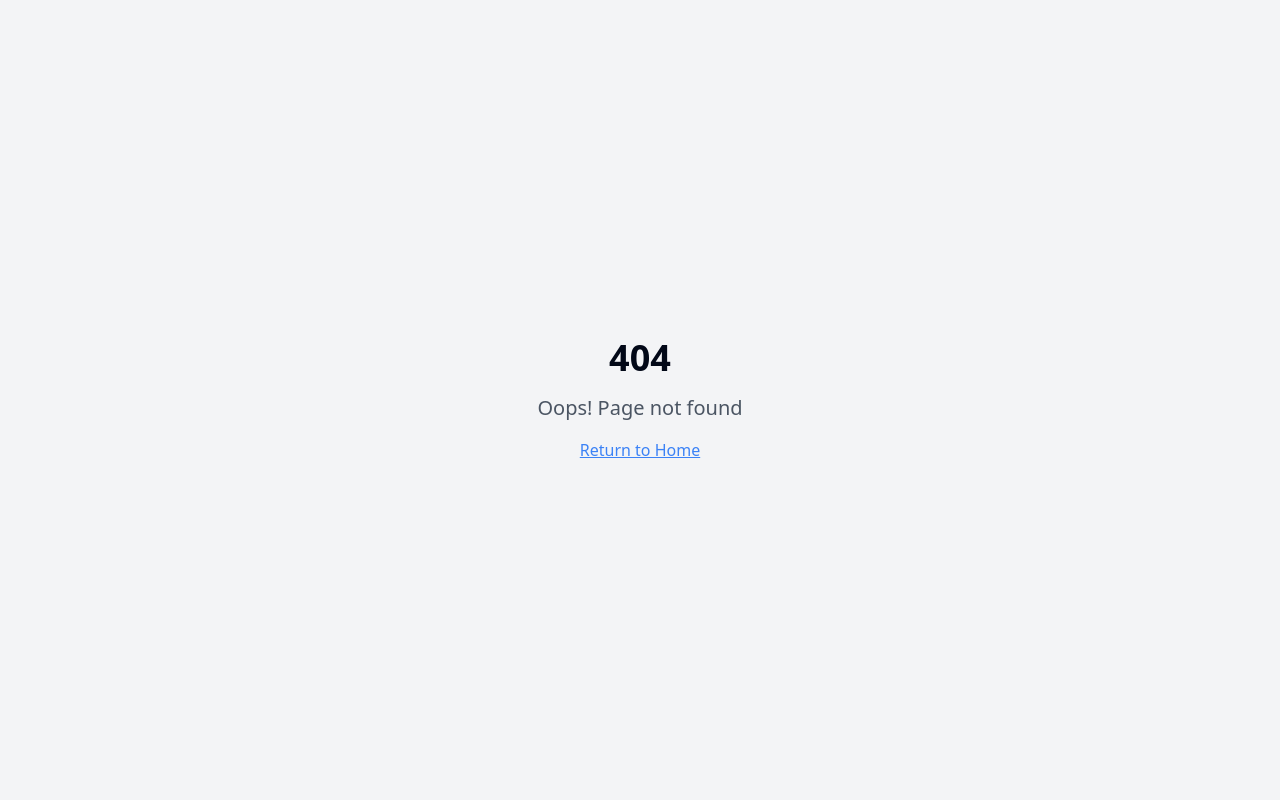
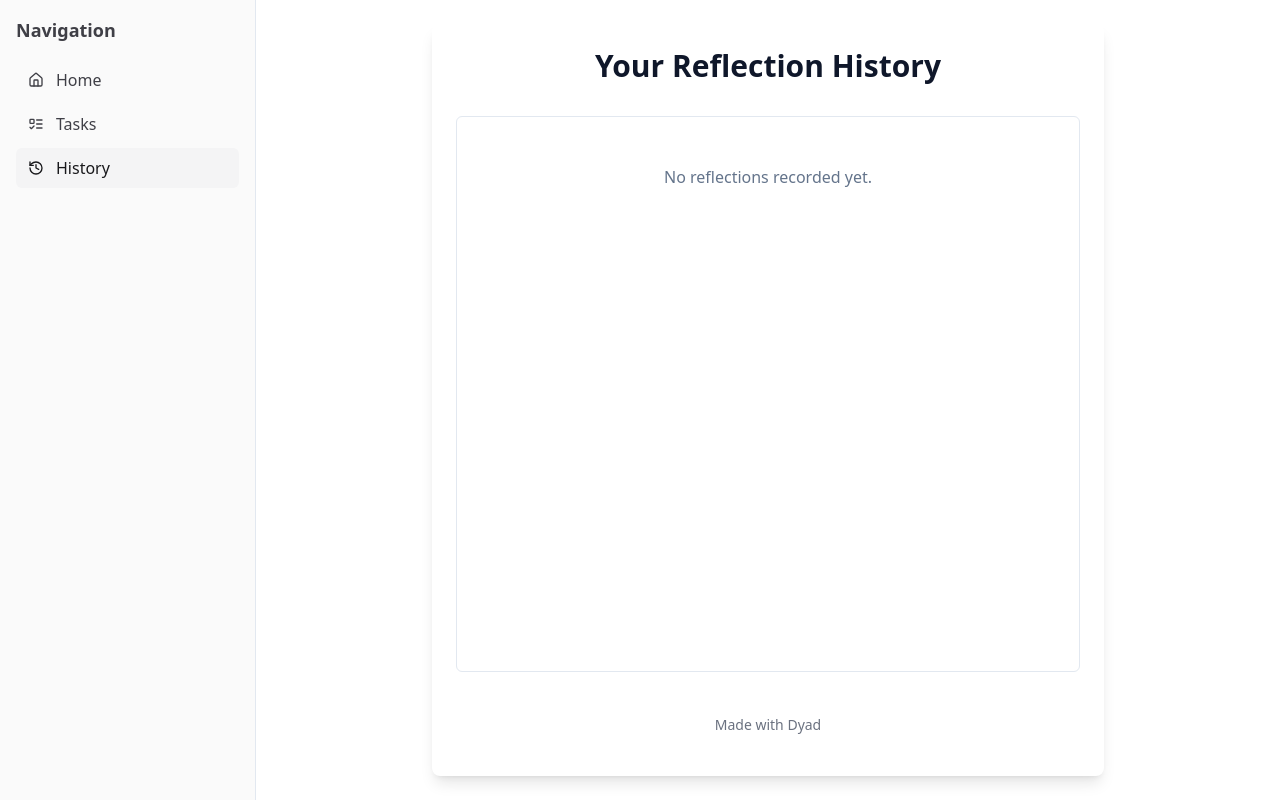
Before and after one commit to calokeshdandwani/my-reflection-app, a React (Vite) app: page /history in a window 1280 px wide. Before the commit this address had no page. Built offline with nearby package versions, Linux system fonts and the light colour scheme.

Commit message:
[dyad] wrote 5 file(s)

```diff
--- a/src/App.tsx
+++ b/src/App.tsx
@@ -5,6 +5,7 @@ import { QueryClient, QueryClientProvider } from "@tanstack/react-query";
 import { BrowserRouter, Routes, Route } from "react-router-dom";
 import HomePage from "./pages/HomePage"; // New Home page
 import TasksPage from "./pages/TasksPage"; // Renamed Index to TasksPage
+import HistoryPage from "./pages/HistoryPage"; // New History page
 import NotFound from "./pages/NotFound";
 import Layout from "./components/Layout"; // Import Layout
 import NotificationScheduler from "./components/NotificationScheduler"; // Import NotificationScheduler
@@ -21,6 +22,7 @@ const App = () => (
         <Routes>
           <Route path="/" element={<Layout><HomePage /></Layout>} /> {/* New Home page as default */}
           <Route path="/tasks" element={<Layout><TasksPage /></Layout>} /> {/* Existing tasks page */}
+          <Route path="/history" element={<Layout><HistoryPage /></Layout>} /> {/* New History page */}
           {/* ADD ALL CUSTOM ROUTES ABOVE THE CATCH-ALL "*" ROUTE */}
           <Route path="*" element={<NotFound />} />
         </Routes>
--- a/src/components/SidebarNav.tsx
+++ b/src/components/SidebarNav.tsx
@@ -1,7 +1,7 @@
 import React from "react";
 import { NavLink } from "react-router-dom";
 import { cn } from "@/lib/utils";
-import { Home, ListTodo } from "lucide-react";
+import { Home, ListTodo, History } from "lucide-react"; // Import History icon
 
 const SidebarNav: React.FC = () => {
   return (
@@ -30,6 +30,18 @@ const SidebarNav: React.FC = () => {
         <ListTodo className="h-4 w-4" />
         Tasks
       </NavLink>
+      <NavLink
+        to="/history"
+        className={({ isActive }) =>
+          cn(
+            "flex items-center gap-3 rounded-md px-3 py-2 text-sidebar-foreground transition-all hover:bg-sidebar-accent hover:text-sidebar-accent-foreground",
+            isActive && "bg-sidebar-accent text-sidebar-accent-foreground",
+          )
+        }
+      >
+        <History className="h-4 w-4" />
+        History
+      </NavLink>
     </nav>
   );
 };
--- /dev/null
+++ b/src/pages/HistoryPage.tsx
@@ -0,0 +1,53 @@
+import React from "react";
+import { loadState } from "@/lib/storage";
+import { format } from "date-fns";
+import { MadeWithDyad } from "@/components/made-with-dyad";
+import { ScrollArea } from "@/components/ui/scroll-area";
+
+interface HourlyResponse {
+  timestamp: string; // ISO string date
+  response: string;
+}
+
+const HistoryPage: React.FC = () => {
+  const [responses, setResponses] = React.useState<HourlyResponse[]>([]);
+
+  React.useEffect(() => {
+    const storedResponses = loadState<HourlyResponse[]>("hourlyResponses");
+    if (storedResponses) {
+      // Sort responses from newest to oldest
+      const sortedResponses = [...storedResponses].sort((a, b) =>
+        new Date(b.timestamp).getTime() - new Date(a.timestamp).getTime()
+      );
+      setResponses(sortedResponses);
+    }
+  }, []);
+
+  return (
+    <div className="flex flex-col h-full max-w-2xl mx-auto p-6 bg-card rounded-lg shadow-lg">
+      <h1 className="text-3xl font-bold text-center mb-8 text-primary">Your Reflection History</h1>
+
+      <ScrollArea className="flex-1 mb-6 p-4 border rounded-md bg-background">
+        {responses.length === 0 ? (
+          <p className="text-muted-foreground text-center mt-8">No reflections recorded yet.</p>
+        ) : (
+          <div className="space-y-4">
+            {responses.map((entry, index) => (
+              <div key={index} className="flex flex-col items-start">
+                <div className="bg-gray-100 text-gray-800 p-3 rounded-lg max-w-[80%] self-start">
+                  <p>{entry.response}</p>
+                  <p className="text-xs text-gray-600 mt-1 text-right">
+                    {format(new Date(entry.timestamp), "MMM dd, yyyy HH:mm")}
+                  </p>
+                </div>
+              </div>
+            ))}
+          </div>
+        )}
+      </ScrollArea>
+      <MadeWithDyad />
+    </div>
+  );
+};
+
+export default HistoryPage;
--- a/src/pages/HomePage.tsx
+++ b/src/pages/HomePage.tsx
@@ -3,7 +3,6 @@ import { Input } from "@/components/ui/input";
 import { Button } from "@/components/ui/button";
 import { Send } from "lucide-react";
 import { loadState, saveState } from "@/lib/storage";
-import { format } from "date-fns";
 import { MadeWithDyad } from "@/components/made-with-dyad";
 
 interface HourlyResponse {
@@ -13,6 +12,7 @@ interface HourlyResponse {
 
 const HomePage: React.FC = () => {
   const [currentResponse, setCurrentResponse] = React.useState("");
+  // Responses are no longer displayed directly on this page, but still saved
   const [responses, setResponses] = React.useState<HourlyResponse[]>([]);
 
   React.useEffect(() => {
@@ -33,7 +33,7 @@ const HomePage: React.FC = () => {
         response: currentResponse.trim(),
       };
       setResponses((prevResponses) => [...prevResponses, newResponse]);
-      setCurrentResponse("");
+      setCurrentResponse(""); // Clear input after sending
     }
   };
 
@@ -41,29 +41,12 @@ const HomePage: React.FC = () => {
     <div className="flex flex-col h-full max-w-2xl mx-auto p-6 bg-card rounded-lg shadow-lg">
       <h1 className="text-3xl font-bold text-center mb-8 text-primary">Your Daily Reflection</h1>
 
-      <div className="flex-1 overflow-y-auto mb-6 p-4 border rounded-md bg-background">
-        <div className="flex flex-col items-start mb-4">
+      <div className="flex-1 mb-6 p-4 border rounded-md bg-background flex items-center justify-center">
+        <div className="flex flex-col items-start">
           <div className="bg-blue-100 text-blue-800 p-3 rounded-lg max-w-[80%] self-start">
             <p className="font-semibold">What you did in the last one hour?</p>
           </div>
         </div>
-
-        {responses.length === 0 ? (
-          <p className="text-muted-foreground text-center mt-8">No responses yet. Type your first reflection below!</p>
-        ) : (
-          <div className="space-y-4">
-            {responses.map((entry, index) => (
-              <div key={index} className="flex flex-col items-end">
-                <div className="bg-green-100 text-green-800 p-3 rounded-lg max-w-[80%] self-end">
-                  <p>{entry.response}</p>
-                  <p className="text-xs text-green-700 mt-1 text-right">
-                    {format(new Date(entry.timestamp), "MMM dd, yyyy HH:mm")}
-                  </p>
-                </div>
-              </div>
-            ))}
-          </div>
-        )}
       </div>
 
       <div className="flex gap-2">
--- a/src/pages/TasksPage.tsx
+++ b/src/pages/TasksPage.tsx
@@ -6,8 +6,9 @@ import { Area, Task } from "@/types";
 import { loadState, saveState } from "@/lib/storage";
 import { v4 as uuidv4 } from "uuid";
 import { toast } from "sonner";
+import Layout from "@/components/Layout"; // Import Layout
 
-const TasksPage = () => { // Renamed from Index
+const TasksPage = () => {
   const [areas, setAreas] = React.useState<Area[]>([]);
   const [tasks, setTasks] = React.useState<Task[]>([]);
   const [selectedAreaId, setSelectedAreaId] = React.useState<string | null>(null);
@@ -92,7 +93,16 @@ const TasksPage = () => { // Renamed from Index
     : [];
 
   return (
-    <div className="flex flex-col h-full">
+    <Layout
+      sidebar={
+        <AreaList
+          areas={areas}
+          selectedAreaId={selectedAreaId}
+          onSelectArea={setSelectedAreaId}
+          onAddArea={handleAddArea}
+        />
+      }
+    >
       {selectedAreaId ? (
         <TaskList
           tasks={filteredTasks}
@@ -106,7 +116,7 @@ const TasksPage = () => { // Renamed from Index
         </div>
       )}
       <MadeWithDyad />
-    </div>
+    </Layout>
   );
 };
 
```
